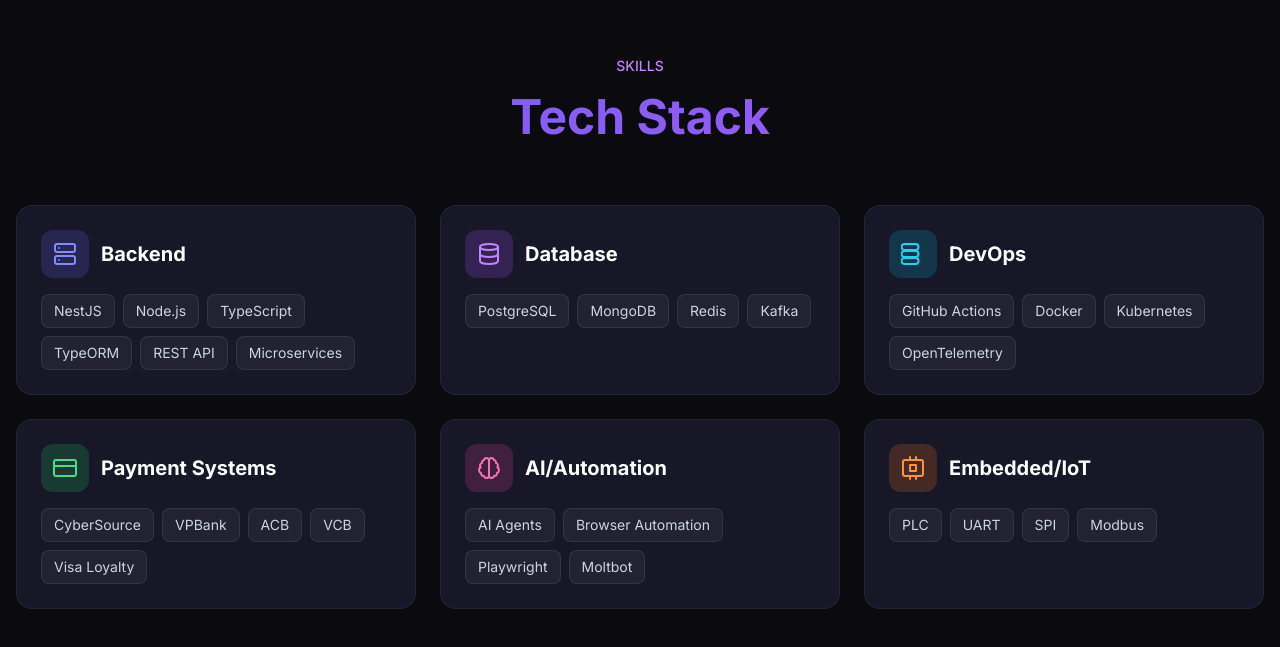
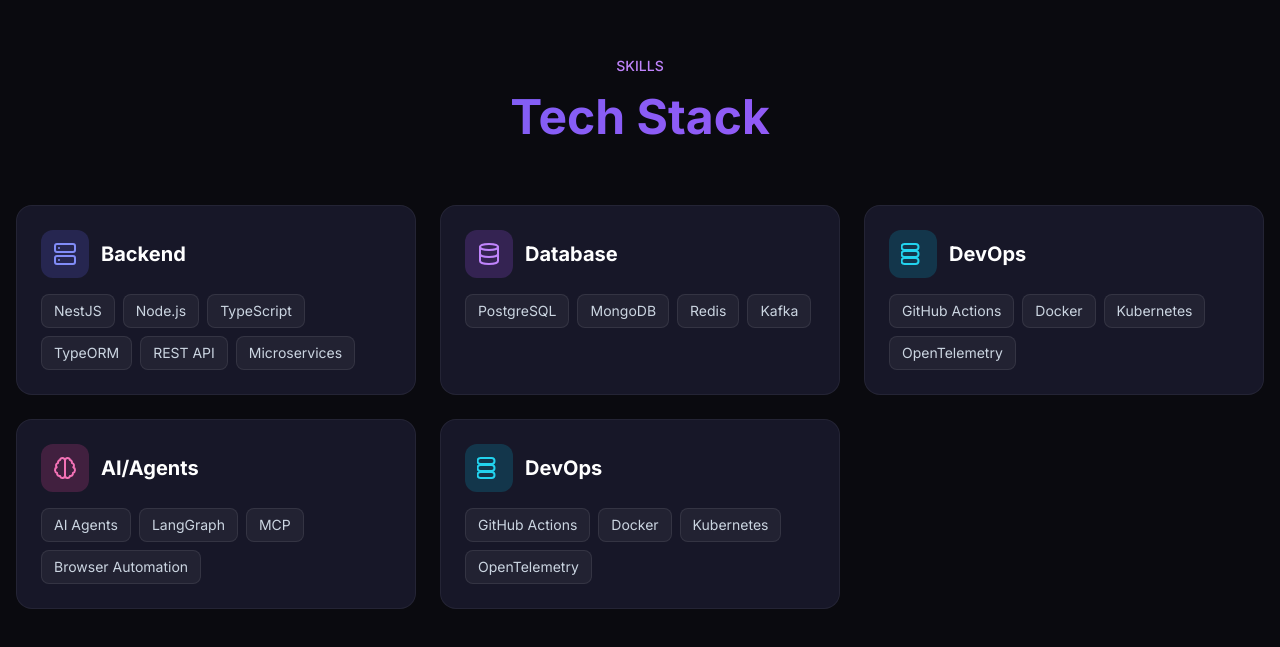
Before and after one commit to dongitran/dongitran.github.io, a plain HTML site: page index.html in a window 1280 px wide. Shown: the part 1455-2102 px from the top of the page. Drawn offline with nearby package versions, Linux system fonts and the light colour scheme.

Commit message:
Update: Skills reduced to 4, update code block with AI skills, deploy worker

```diff
--- a/index.html
+++ b/index.html
@@ -208,9 +208,11 @@
   <span class="text-sky-300">title</span>: <span class="text-green-400">'Senior Fullstack'</span>,
   <span class="text-sky-300">skills</span>: [
     <span class="text-green-400">'NestJS'</span>, <span class="text-green-400">'Node.js'</span>,
-    <span class="text-green-400">'TypeScript'</span>, <span class="text-green-400">'PostgreSQL'</span>
+    <span class="text-green-400">'TypeScript'</span>, <span class="text-green-400">'PostgreSQL'</span>,
+    <span class="text-green-400">'AI Agents'</span>, <span class="text-green-400">'LangGraph'</span>,
+    <span class="text-green-400">'MCP'</span>, <span class="text-green-400">'Browser Automation'</span>
   ],
-  <span class="text-sky-300">passion</span>: <span class="text-green-400">'Building scalable systems'</span>
+  <span class="text-sky-300">passion</span>: <span class="text-green-400">'Building AI-powered systems'</span>
 };</code></pre>
                     </div>
                 </div>
@@ -326,52 +328,35 @@
                     </div>
                 </div>
 
-                <!-- Payment -->
-                <div class="glass-card rounded-2xl p-6">
-                    <div class="flex items-center gap-3 mb-4">
-                        <div class="w-12 h-12 rounded-xl bg-green-500/20 flex items-center justify-center">
-                            <svg xmlns="http://www.w3.org/2000/svg" width="24" height="24" viewBox="0 0 24 24" fill="none" stroke="currentColor" stroke-width="2" stroke-linecap="round" stroke-linejoin="round" class="text-green-400"><rect x="1" y="4" width="22" height="16" rx="2" ry="2"></rect><line x1="1" y1="10" x2="23" y2="10"></line></svg>
-                        </div>
-                        <h3 class="text-xl font-bold text-white">Payment Systems</h3>
-                    </div>
-                    <div class="flex flex-wrap gap-2">
-                        <span class="skill-tag px-3 py-1.5 rounded-lg text-sm text-slate-300">CyberSource</span>
-                        <span class="skill-tag px-3 py-1.5 rounded-lg text-sm text-slate-300">VPBank</span>
-                        <span class="skill-tag px-3 py-1.5 rounded-lg text-sm text-slate-300">ACB</span>
-                        <span class="skill-tag px-3 py-1.5 rounded-lg text-sm text-slate-300">VCB</span>
-                        <span class="skill-tag px-3 py-1.5 rounded-lg text-sm text-slate-300">Visa Loyalty</span>
-                    </div>
-                </div>
-
                 <!-- AI -->
                 <div class="glass-card rounded-2xl p-6">
                     <div class="flex items-center gap-3 mb-4">
                         <div class="w-12 h-12 rounded-xl bg-pink-500/20 flex items-center justify-center">
                             <svg xmlns="http://www.w3.org/2000/svg" width="24" height="24" viewBox="0 0 24 24" fill="none" stroke="currentColor" stroke-width="2" stroke-linecap="round" stroke-linejoin="round" class="text-pink-400"><path d="M9.5 2A2.5 2.5 0 0 1 12 4.5v15a2.5 2.5 0 0 1-4.96.44 2.5 2.5 0 0 1-2.96-3.08 3 3 0 0 1-.34-5.58 2.5 2.5 0 0 1 1.32-4.24 2.5 2.5 0 0 1 1.98-3A2.5 2.5 0 0 1 9.5 2Z"></path><path d="M14.5 2A2.5 2.5 0 0 0 12 4.5v15a2.5 2.5 0 0 0 4.96.44 2.5 2.5 0 0 0 2.96-3.08 3 3 0 0 0 .34-5.58 2.5 2.5 0 0 0-1.32-4.24 2.5 2.5 0 0 0-1.98-3A2.5 2.5 0 0 0 14.5 2Z"></path></svg>
                         </div>
-                        <h3 class="text-xl font-bold text-white">AI/Automation</h3>
+                        <h3 class="text-xl font-bold text-white">AI/Agents</h3>
                     </div>
                     <div class="flex flex-wrap gap-2">
                         <span class="skill-tag px-3 py-1.5 rounded-lg text-sm text-slate-300">AI Agents</span>
+                        <span class="skill-tag px-3 py-1.5 rounded-lg text-sm text-slate-300">LangGraph</span>
+                        <span class="skill-tag px-3 py-1.5 rounded-lg text-sm text-slate-300">MCP</span>
                         <span class="skill-tag px-3 py-1.5 rounded-lg text-sm text-slate-300">Browser Automation</span>
-                        <span class="skill-tag px-3 py-1.5 rounded-lg text-sm text-slate-300">Playwright</span>
-                        <span class="skill-tag px-3 py-1.5 rounded-lg text-sm text-slate-300">Moltbot</span>
                     </div>
                 </div>
 
-                <!-- Embedded -->
+                <!-- DevOps -->
                 <div class="glass-card rounded-2xl p-6">
                     <div class="flex items-center gap-3 mb-4">
-                        <div class="w-12 h-12 rounded-xl bg-orange-500/20 flex items-center justify-center">
-                            <svg xmlns="http://www.w3.org/2000/svg" width="24" height="24" viewBox="0 0 24 24" fill="none" stroke="currentColor" stroke-width="2" stroke-linecap="round" stroke-linejoin="round" class="text-orange-400"><path d="M4 4h16c1.1 0 2 .9 2 2v12c0 1.1-.9 2-2 2H4c-1.1 0-2-.9-2-2V6c0-1.1.9-2 2-2z"></path><path d="M9 9h6v6H9z"></path><path d="M9 1v3"></path><path d="M15 1v3"></path><path d="M9 20v3"></path><path d="M15 20v3"></path></svg>
+                        <div class="w-12 h-12 rounded-xl bg-cyan-500/20 flex items-center justify-center">
+                            <svg xmlns="http://www.w3.org/2000/svg" width="24" height="24" viewBox="0 0 24 24" fill="none" stroke="currentColor" stroke-width="2" stroke-linecap="round" stroke-linejoin="round" class="text-cyan-400"><path d="M17.5 19c0-1.7-1.3-3-3-3h-11c-1.7 0-3 1.3-3 3 0 1.7 1.3 3 3 3h11c1.7 0 3-1.3 3-3z"></path><path d="M17.5 5c0-1.7-1.3-3-3-3h-11c-1.7 0-3 1.3-3 3 0 1.7 1.3 3 3 3h11c1.7 0 3-1.3 3-3z"></path><path d="M17.5 12c0-1.7-1.3-3-3-3h-11c-1.7 0-3 1.3-3 3 0 1.7 1.3 3 3 3h11c1.7 0 3-1.3 3-3z"></path></svg>
                         </div>
-                        <h3 class="text-xl font-bold text-white">Embedded/IoT</h3>
+                        <h3 class="text-xl font-bold text-white">DevOps</h3>
                     </div>
                     <div class="flex flex-wrap gap-2">
-                        <span class="skill-tag px-3 py-1.5 rounded-lg text-sm text-slate-300">PLC</span>
-                        <span class="skill-tag px-3 py-1.5 rounded-lg text-sm text-slate-300">UART</span>
-                        <span class="skill-tag px-3 py-1.5 rounded-lg text-sm text-slate-300">SPI</span>
-                        <span class="skill-tag px-3 py-1.5 rounded-lg text-sm text-slate-300">Modbus</span>
+                        <span class="skill-tag px-3 py-1.5 rounded-lg text-sm text-slate-300">GitHub Actions</span>
+                        <span class="skill-tag px-3 py-1.5 rounded-lg text-sm text-slate-300">Docker</span>
+                        <span class="skill-tag px-3 py-1.5 rounded-lg text-sm text-slate-300">Kubernetes</span>
+                        <span class="skill-tag px-3 py-1.5 rounded-lg text-sm text-slate-300">OpenTelemetry</span>
                     </div>
                 </div>
             </div>
@@ -628,7 +613,7 @@
 
     <script>
         // Cloudflare Worker URL - CẬP NHẬT SAU KHI DEPLOY
-        const WORKER_URL = 'https://contact-form.dongtran.workers.dev'; // <-- SỬA URL NÀY
+        const WORKER_URL = 'https://contact-form.thiendong.workers.dev';
 
         const form = document.getElementById('contactForm');
         const submitBtn = document.getElementById('submitBtn');
```
Also changed, not shown: worker/dist/worker.js (added).
